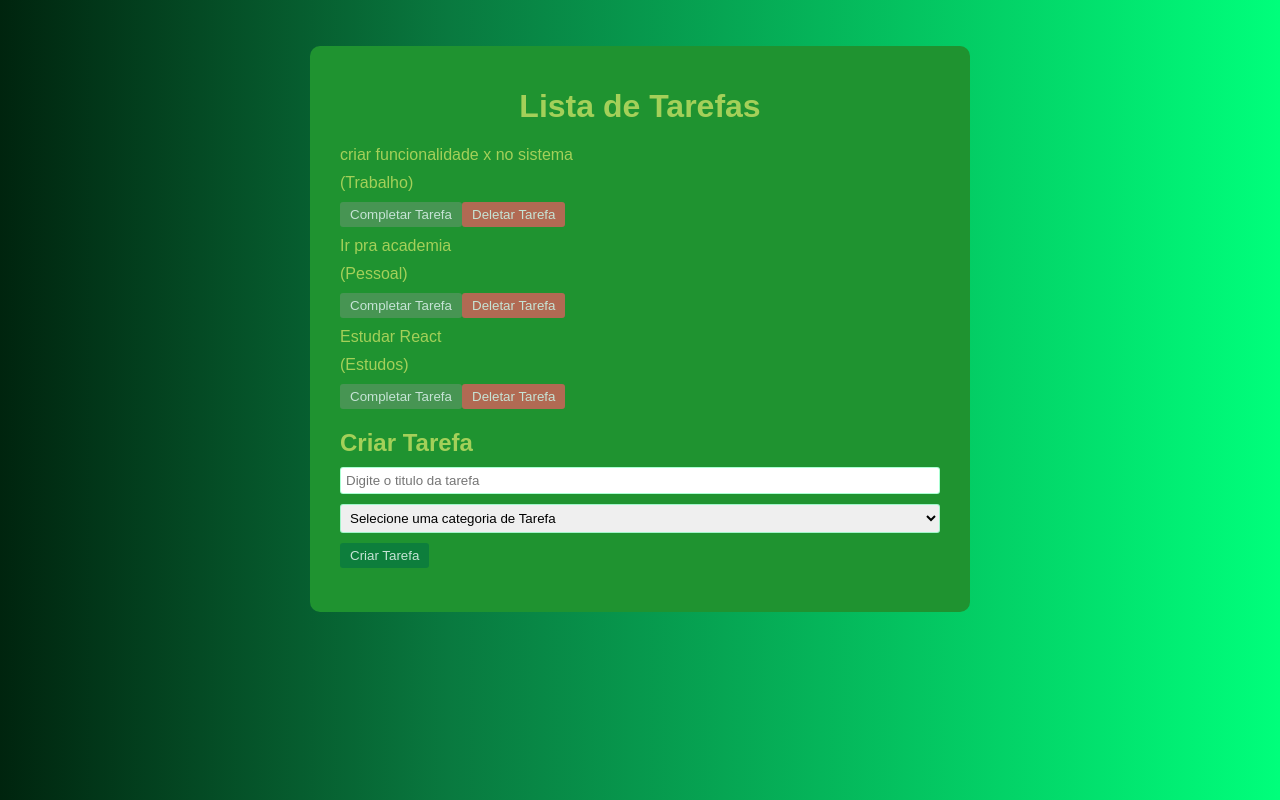
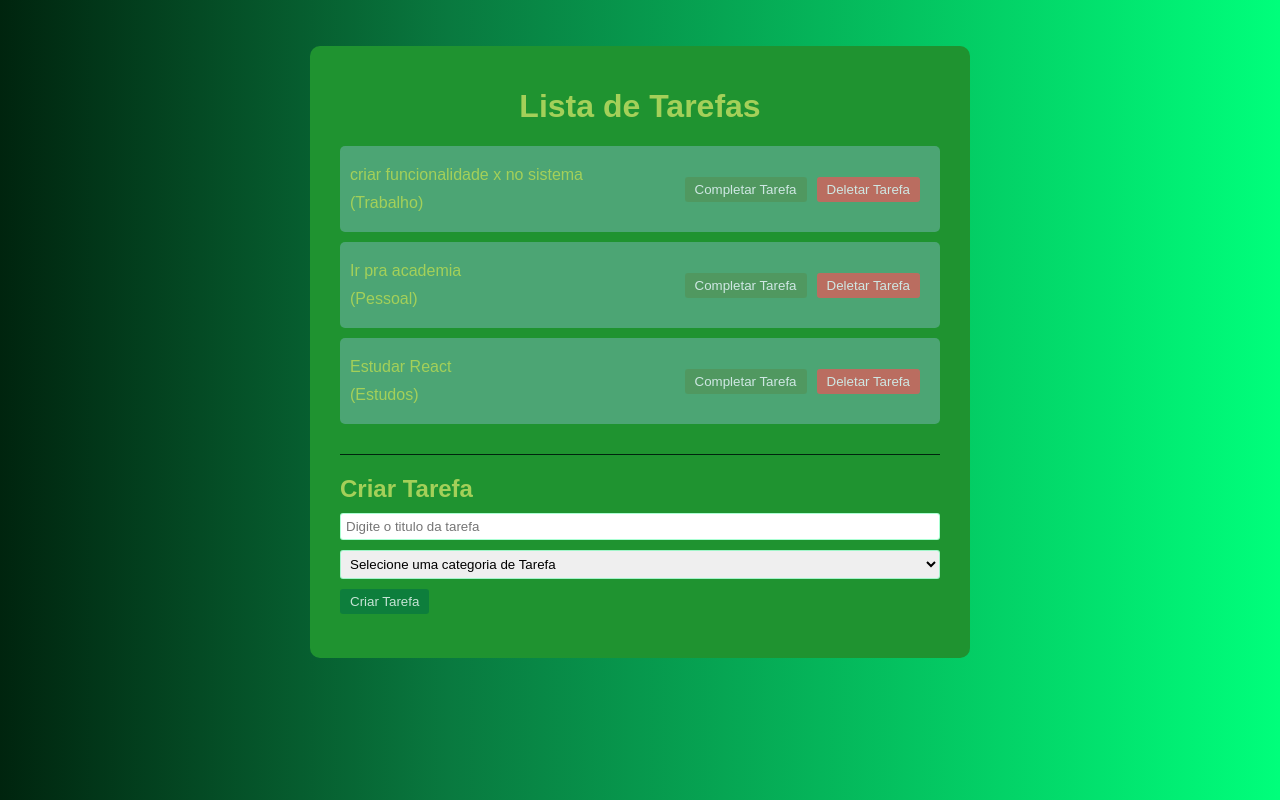
Before and after one commit to IgorSPinto/PJ_Individ_MD5, a React (Vite) app in the folder todo-list-igor/: page / in a window 1280 px wide. Shown: the top 800 px of the page. Built offline with nearby package versions, Linux system fonts and the light colour scheme.

Commit message:
feat: :sparkles: Estilização das tarefas

```diff
--- a/todo-list-igor/src/App.css
+++ b/todo-list-igor/src/App.css
@@ -36,6 +36,7 @@
   background-color: #09793f;
   color:aliceblue;
   padding: 5px 10px;
+  margin-right: 10px;
   border: none;
   border-radius: 3px;
   cursor: pointer;
@@ -45,6 +46,23 @@
 
 button:hover {
   opacity: 1;
+}
+
+.todo-list {
+  margin-bottom: 20px;
+  padding-bottom: 20px;
+  border-bottom: 1px solid #00240e;
+}
+
+.todo {
+  background-color: rgb(76, 165, 116);
+  box-shadow: 0 0 10px rgba(0, 0, 0 0.1);
+  padding: 10px;
+  margin-bottom: 10px;
+  border-radius: 5px;
+  display: flex;
+  justify-content: space-between;
+  align-items: center;
 }
 
 .complete {
```
